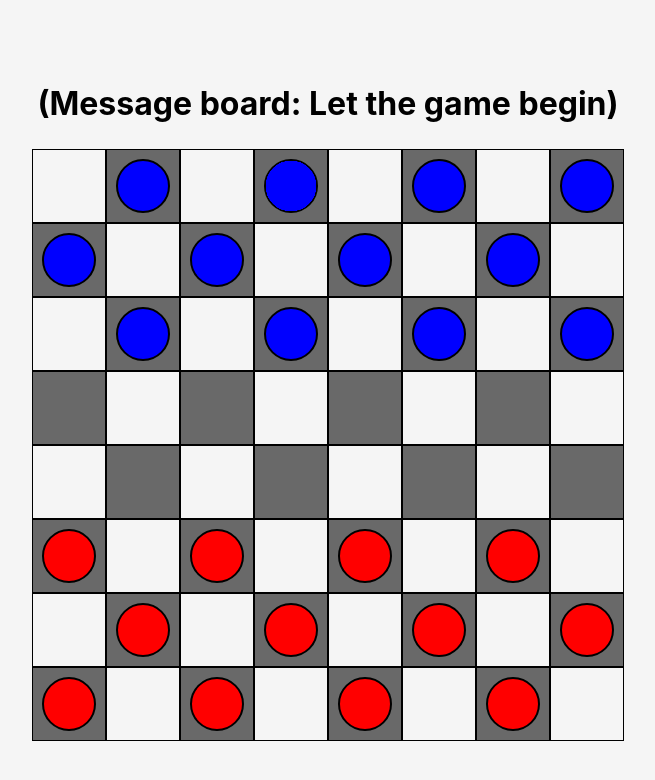
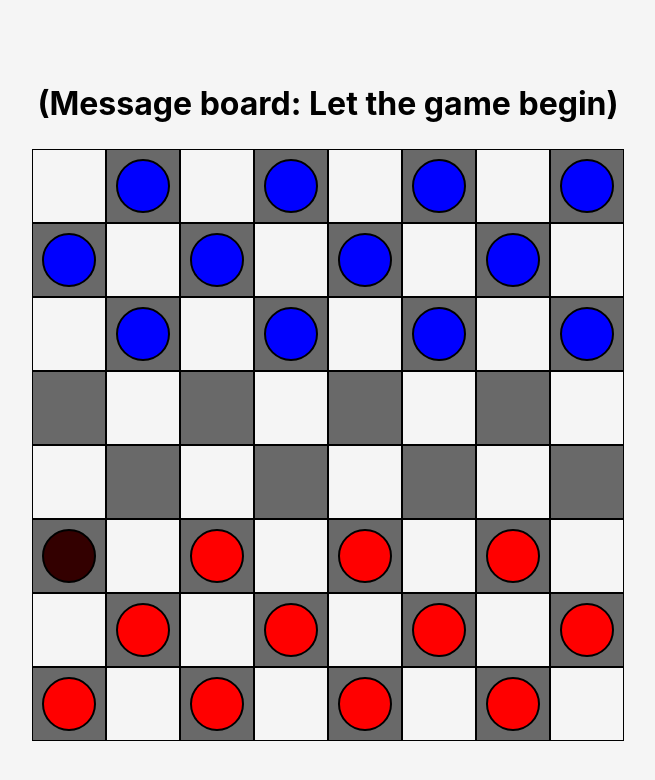
Before and after one commit to gjstirling/draughts_vite, a React (Vite) app: page / in a window 1280 px wide. Shown: the top 780 px of the page, without its empty margins (312-967 px from the left). Built offline with nearby package versions, Linux system fonts and the light colour scheme.

Commit message:
update checker selected

```diff
--- a/src/components/Board.tsx
+++ b/src/components/Board.tsx
@@ -1,10 +1,10 @@
-import React from 'react';
+import React, {useState} from 'react';
 import Square from "./Square";
 import {initialBoard} from "../utils";
 
 function Board() {
 
-    const selectedChecker = [0,3]
+    const [selectedChecker, setSelectedChecker] = useState([5,0])
 
     return (
         <>
@@ -12,12 +12,15 @@ function Board() {
                 {initialBoard.map((row, rowIndex) => (
                     <div className="board-row" key={rowIndex}>
                         {row.map((_, cellIndex) => {
+                            const findSelected = selectedChecker[0] === rowIndex &&  selectedChecker[1] === cellIndex
+
                             return (
                                 <Square
                                     key={`${rowIndex}-${cellIndex}`}
                                     coordinates={[rowIndex, cellIndex]}
                                     checker={initialBoard[rowIndex][cellIndex]}
-                                    isSelected={selectedChecker[0] === rowIndex &&  selectedChecker[1] === cellIndex}
+                                    isSelected={findSelected}
+                                    onCheckerSelected={setSelectedChecker}
                                 />
                             );
                         })}
--- a/src/components/Checker.tsx
+++ b/src/components/Checker.tsx
@@ -1,16 +1,18 @@
-import React from 'react';
+import React, {Dispatch} from 'react';
 
 interface CheckerProps {
     colour: string;
     selected?: boolean; // Define selected prop as optional
+    onClick: VoidFunction;
 }
 
-const Checker: React.FC<CheckerProps> = ({ colour, selected }) => {
+const Checker = ({ colour, selected, onClick }: CheckerProps): JSX.Element => {
+
     return (
         <div className="checker" style={{
             backgroundColor: colour,
-            ...(selected ? { filter: 'brightness(500%)' } : {}) // Apply style conditionally
-        }}></div>
+            ...(selected ? { filter: 'brightness(20%)' } : {})
+        }} onClick={onClick}></div>
     );
 };
 
--- a/src/components/Square.tsx
+++ b/src/components/Square.tsx
@@ -1,18 +1,23 @@
 import Checker from './Checker';
+import {Dispatch} from "react";
 
 interface SquareProps {
     coordinates: [number, number];
     checker?: string;
     isSelected: boolean;
+    onCheckerSelected: Dispatch<[number, number]>
 }
 
-const Square: React.FC<SquareProps> = ({ coordinates, checker, isSelected }) => {
-    const squareColour = setSquareColour(coordinates)
-        ? { backgroundColor: 'dimgrey' } : { backgroundColor: 'whitesmoke'}
+const Square: React.FC<SquareProps> = ({ coordinates, checker, isSelected , onCheckerSelected}) => {
+    const squareColour = setSquareColour(coordinates) ? { backgroundColor: 'dimgrey' } : { backgroundColor: 'whitesmoke'}
+
+    function handleClick() {
+        onCheckerSelected(coordinates)
+    }
 
     return (
         <button style={squareColour}>
-            {checker && <Checker colour={checker} selected={isSelected}/>}
+            {checker && <Checker colour={checker} selected={isSelected} onSelected={onCheckerSelected} onClick={handleClick}/>}
         </button>
     );
 };
```
